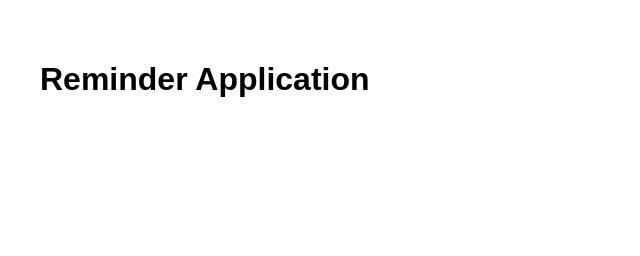
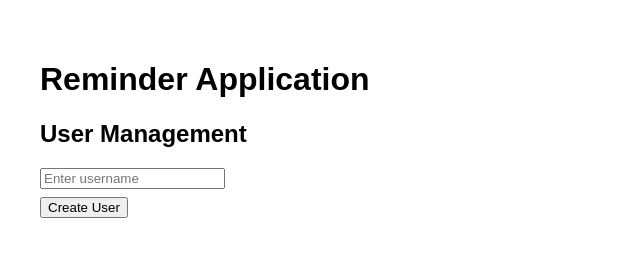
Before and after one commit to bertinaseilen-blip/Project-app, a website with bundled scripts: page public/index.html in a window 1280 px wide. Shown: the whole page, without its empty margins (0-640 px from the left). Built offline with nearby package versions, Linux system fonts and the light colour scheme; files whose address does not match are found by name.

Commit message:
modified

```diff
--- a/public/app.mjs
+++ b/public/app.mjs
@@ -1,4 +1,4 @@
-import { createUserManager } from "./modules/userComponents.mjs";
+import { createUserManager } from "./components/userComponent.mjs";
 
 document.addEventListener("DOMContentLoaded", () => {
   const app = document.getElementById("app");
--- a/public/index.html
+++ b/public/index.html
@@ -9,7 +9,8 @@
 
   <h1>Reminder Application</h1>
 
+  <div id="app"></div>
+  <script type="module" src="./app.mjs"></script>
 
-  <script type="module" src="./app.mjs"></script>
 </body>
 </html>
```
Also changed, not shown: modules/README.md (renamed from public/modules/README.md), modules/middlewareTask.mjs (renamed from public/modules/middlewareTask.mjs), public/components/userComponent.mjs (renamed from public/modules/userComponent.mjs).
